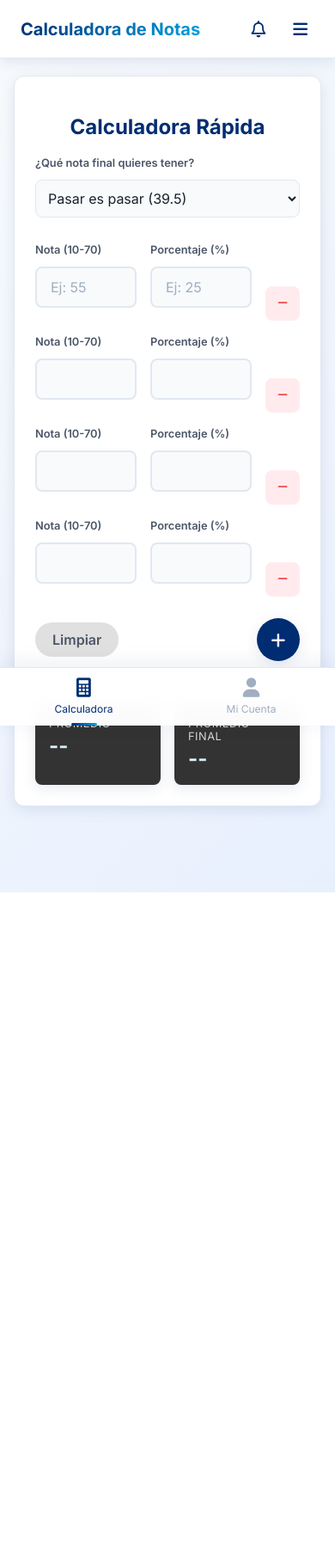
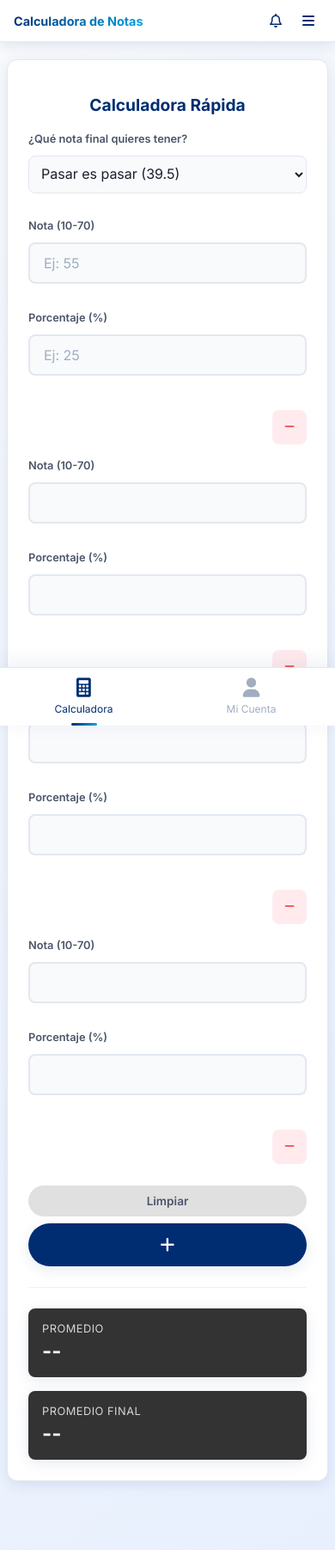
Before and after one commit to SubaruDev0/MiPromedioUSS, a Django app: page / in a window 390 px wide. Shown: the whole page at 86% size. Before the commit the page ends 1038 px from the top, so only its background shows below. Run offline with Django 4.2, Linux system fonts and the light colour scheme.

Commit message:
Fix bugs: añadir try-except, responsive mobile, editar porcentajes, validaciones mejoradas

```diff
--- a/calculadora/forms.py
+++ b/calculadora/forms.py
@@ -5,10 +5,10 @@ from django.contrib.auth.models import User
 class RegistroUsuarioForm(UserCreationForm):
     """Formulario de registro personalizado en español"""
     username = forms.CharField(
-        label='Nombre de usuario',
+        label='Nombre completo o usuario',
         max_length=150,
-        help_text='Requerido. 150 caracteres o menos. Letras, dígitos y @/./+/-/_ solamente.',
-        widget=forms.TextInput(attrs={'class': 'grade-input', 'placeholder': 'Ej: juan.perez'})
+        help_text='Puedes usar tu nombre completo o un nombre de usuario. Ejemplo: Javier Morales o javi.morales',
+        widget=forms.TextInput(attrs={'class': 'grade-input', 'placeholder': 'Ej: Javier Morales'})
     )
     password1 = forms.CharField(
         label='Contraseña',
--- a/calculadora/views.py
+++ b/calculadora/views.py
@@ -184,46 +184,50 @@ def ramo_detail(request, ramo_id):
 @login_required
 def add_course(request):
     if request.method == 'POST':
-        nombre = request.POST.get('nombre')
-        # codigo is optional now
-        codigo = request.POST.get('codigo', '')
-        anio_academico = request.POST.get('anio_academico')
-        semestre = request.POST.get('semestre')
-        asistencia = request.POST.get('asistencia', 0)
+        try:
+            nombre = request.POST.get('nombre')
+            # codigo is optional now
+            codigo = request.POST.get('codigo', '')
+            anio_academico = request.POST.get('anio_academico')
+            semestre = request.POST.get('semestre')
+            asistencia = request.POST.get('asistencia', 0)
 
-        # Crear Ramo
-        carrera = None
-        if hasattr(request.user, 'perfilusuario') and request.user.perfilusuario.carrera:
-            carrera = request.user.perfilusuario.carrera
-        else:
-            carrera, _ = Carrera.objects.get_or_create(nombre="General", codigo="GEN")
+            # Crear Ramo
+            carrera = None
+            if hasattr(request.user, 'perfilusuario') and request.user.perfilusuario.carrera:
+                carrera = request.user.perfilusuario.carrera
+            else:
+                carrera, _ = Carrera.objects.get_or_create(nombre="General", codigo="GEN")
 
-        ramo = Ramo.objects.create(
-            nombre=nombre,
-            codigo=codigo,
-            anio_academico=anio_academico,
-            semestre=semestre,
-            asistencia=asistencia,
-            usuario=request.user,
-            carrera=carrera,
-            is_historical=False
-        )
+            ramo = Ramo.objects.create(
+                nombre=nombre,
+                codigo=codigo,
+                anio_academico=anio_academico,
+                semestre=semestre,
+                asistencia=asistencia,
+                usuario=request.user,
+                carrera=carrera,
+                is_historical=False
+            )
 
-        # Crear Evaluaciones
-        eval_names = request.POST.getlist('eval_names[]')
-        eval_weights = request.POST.getlist('eval_weights[]')
-        eval_types = request.POST.getlist('eval_types[]')
+            # Crear Evaluaciones
+            eval_names = request.POST.getlist('eval_names[]')
+            eval_weights = request.POST.getlist('eval_weights[]')
+            eval_types = request.POST.getlist('eval_types[]')
 
-        for i in range(len(eval_names)):
-            if eval_names[i] and eval_weights[i]:
-                Evaluacion.objects.create(
-                    nombre=eval_names[i],
-                    tipo=eval_types[i],
-                    ponderacion=float(eval_weights[i]),
-                    ramo=ramo
-                )
+            for i in range(len(eval_names)):
+                if eval_names[i] and eval_weights[i]:
+                    Evaluacion.objects.create(
+                        nombre=eval_names[i],
+                        tipo=eval_types[i],
+                        ponderacion=float(eval_weights[i]),
+                        ramo=ramo
+                    )
 
-        return redirect('dashboard')
+            return redirect('dashboard')
+        except Exception as e:
+            print(f"Error al crear ramo: {e}")
+            return redirect('dashboard')
 
     # Pasar las opciones de año académico al template
     anio_choices = Ramo.ANIO_CHOICES
@@ -242,27 +246,41 @@ def edit_course(request, ramo_id):
     ramo = get_object_or_404(Ramo, id=ramo_id, usuario=request.user)
 
     if request.method == 'POST':
-        ramo.nombre = request.POST.get('nombre')
-        ramo.anio_academico = request.POST.get('anio_academico')
-        ramo.semestre = request.POST.get('semestre')
-        ramo.asistencia = request.POST.get('asistencia')
-        ramo.save()
+        try:
+            ramo.nombre = request.POST.get('nombre')
+            ramo.anio_academico = request.POST.get('anio_academico')
+            ramo.semestre = request.POST.get('semestre')
+            ramo.asistencia = request.POST.get('asistencia')
+            ramo.save()
 
-        # Agregar nuevas evaluaciones
-        eval_names = request.POST.getlist('eval_names[]')
-        eval_weights = request.POST.getlist('eval_weights[]')
-        eval_types = request.POST.getlist('eval_types[]')
+            # Actualizar ponderaciones de evaluaciones existentes
+            eval_ids = request.POST.getlist('eval_ids[]')
+            eval_existing_weights = request.POST.getlist('eval_existing_weights[]')
 
-        for i in range(len(eval_names)):
-            if eval_names[i] and eval_weights[i]:
-                Evaluacion.objects.create(
-                    nombre=eval_names[i],
-                    tipo=eval_types[i],
-                    ponderacion=float(eval_weights[i]),
-                    ramo=ramo
-                )
+            for i in range(len(eval_ids)):
+                if eval_ids[i] and eval_existing_weights[i]:
+                    evaluacion = Evaluacion.objects.get(id=eval_ids[i], ramo=ramo)
+                    evaluacion.ponderacion = float(eval_existing_weights[i])
+                    evaluacion.save()
 
-        return redirect('dashboard')
+            # Agregar nuevas evaluaciones
+            eval_names = request.POST.getlist('eval_names[]')
+            eval_weights = request.POST.getlist('eval_weights[]')
+            eval_types = request.POST.getlist('eval_types[]')
+
+            for i in range(len(eval_names)):
+                if eval_names[i] and eval_weights[i]:
+                    Evaluacion.objects.create(
+                        nombre=eval_names[i],
+                        tipo=eval_types[i],
+                        ponderacion=float(eval_weights[i]),
+                        ramo=ramo
+                    )
+
+            return redirect('dashboard')
+        except Exception as e:
+            print(f"Error al editar ramo: {e}")
+            return redirect('dashboard')
 
     # Calcular peso total de evaluaciones existentes
     total_peso_existente = sum(eval.ponderacion for eval in ramo.evaluaciones.all())
--- a/static/css/uss-styles.css
+++ b/static/css/uss-styles.css
@@ -697,3 +697,174 @@ input::placeholder {
     -webkit-text-fill-color: transparent;
     background-clip: text;
 }
+
+/* ========================================
+   RESPONSIVE DESIGN - MOBILE OPTIMIZATIONS
+   ======================================== */
+
+/* Tablets and smaller screens */
+@media (max-width: 768px) {
+    body {
+        padding-bottom: 80px;
+    }
+
+    .header {
+        padding: var(--spacing-sm) var(--spacing-md);
+    }
+
+    .header-title {
+        font-size: 1rem;
+    }
+
+    .header-icons {
+        font-size: 1rem;
+        gap: var(--spacing-sm);
+    }
+
+    .container {
+        padding: 0 var(--spacing-sm);
+    }
+
+    .tabs {
+        padding: 0 var(--spacing-md);
+        overflow-x: auto;
+        -webkit-overflow-scrolling: touch;
+    }
+
+    .tab {
+        margin-right: var(--spacing-md);
+        font-size: 0.9rem;
+        white-space: nowrap;
+    }
+
+    .course-header {
+        padding: var(--spacing-md);
+        flex-direction: column;
+        gap: var(--spacing-sm);
+    }
+
+    .course-title {
+        font-size: 1.1rem;
+    }
+
+    .carrera-name {
+        font-size: 0.75rem;
+        padding: 4px 10px;
+    }
+
+    .grade-row {
+        gap: var(--spacing-sm);
+        flex-wrap: wrap;
+    }
+
+    .grade-row .input-group {
+        min-width: 120px;
+    }
+
+    .btn-add-grade {
+        width: 100%;
+        font-size: 0.85rem;
+        padding: 10px;
+    }
+
+    .results-container {
+        flex-direction: column;
+        gap: var(--spacing-sm);
+    }
+
+    .result-box {
+        padding: var(--spacing-md);
+    }
+
+    .result-value {
+        font-size: 1.5rem;
+    }
+
+    .calculator-card {
+        padding: var(--spacing-md);
+        margin: var(--spacing-sm);
+    }
+
+    .grade-input, .weight-input {
+        font-size: 0.9rem;
+        padding: 10px;
+    }
+
+    .btn-primary, .btn-secondary {
+        font-size: 0.85rem;
+        padding: 10px 16px;
+    }
+
+    .btn-remove {
+        width: 35px;
+        height: 35px;
+    }
+
+    .actions-row {
+        flex-direction: column;
+        gap: var(--spacing-sm);
+    }
+
+    .actions-row button {
+        width: 100%;
+    }
+}
+
+/* Mobile phones */
+@media (max-width: 480px) {
+    .header-title {
+        font-size: 0.9rem;
+    }
+
+    .course-title {
+        font-size: 1rem;
+    }
+
+    .carrera-name {
+        font-size: 0.7rem;
+        padding: 3px 8px;
+        max-width: 200px;
+        overflow: hidden;
+        text-overflow: ellipsis;
+    }
+
+    .grade-row {
+        flex-direction: column;
+        align-items: stretch;
+    }
+
+    .grade-row .input-group {
+        width: 100%;
+    }
+
+    .btn-remove {
+        width: 100%;
+        height: 35px;
+        margin-top: var(--spacing-sm);
+    }
+
+    .result-label {
+        font-size: 0.75rem;
+    }
+
+    .result-value {
+        font-size: 1.3rem;
+    }
+
+    .tabs {
+        padding: 0 var(--spacing-sm);
+    }
+
+    .tab {
+        margin-right: var(--spacing-sm);
+        font-size: 0.85rem;
+    }
+
+    .calculator-card h2 {
+        font-size: 1.2rem;
+    }
+
+    .input-group label {
+        font-size: 0.85rem;
+    }
+}
--- a/templates/calculadora/edit_course.html
+++ b/templates/calculadora/edit_course.html
@@ -41,14 +41,14 @@
             </h3>
             <div style="margin-bottom: 20px;">
                 {% for eval in ramo.evaluaciones.all %}
-                <div class="grade-row" style="opacity: 0.7;" id="eval-{{ eval.id }}">
+                <div class="grade-row" id="eval-{{ eval.id }}">
                     <div class="input-group" style="flex: 2;">
                         <input type="text" class="grade-input" value="{{ eval.nombre }}" readonly
                             style="background: #f0f0f0;">
                     </div>
                     <div class="input-group" style="flex: 1;">
-                        <input type="text" class="weight-input" value="{{ eval.ponderacion|floatformat:0 }}%" readonly
-                            style="background: #f0f0f0;">
+                        <input type="hidden" name="eval_ids[]" value="{{ eval.id }}">
+                        <input type="number" name="eval_existing_weights[]" class="weight-input" value="{{ eval.ponderacion|floatformat:0 }}" min="0" max="100" step="0.1" onchange="updatePesoDisponible()">
                     </div>
                     <button type="button" class="btn-remove" onclick="deleteEvaluacionFromEdit({{ eval.id }})">
                         <i class="fas fa-trash"></i>
--- a/templates/calculadora/guest_calculator.html
+++ b/templates/calculadora/guest_calculator.html
@@ -346,18 +346,33 @@
             let grade = parseFloat(gradeInput.value);
             let weight = parseFloat(weightInput.value);
 
-            // Enforce limits immediately on input
+            // VALIDACIONES MEJORADAS
+            // Validar notas (10-70)
             if (gradeInput.value !== '') {
-                if (grade > 70) { grade = 70; gradeInput.value = 70; }
-                if (grade < 10 && gradeInput.value.length >= 2) { grade = 10; gradeInput.value = 10; } // Only clamp min if 2 digits typed to allow typing '1' then '0'
+                if (grade > 70) {
+                    grade = 70;
+                    gradeInput.value = 70;
+                }
+                // Solo aplicar mínimo si el usuario ha terminado de escribir
+                if (grade < 10 && gradeInput.value.length >= 2) {
+                    grade = 10;
+                    gradeInput.value = 10;
+                }
             }
 
+            // Validar porcentajes (0-100)
             if (weightInput.value !== '') {
-                if (weight > 100) { weight = 100; weightInput.value = 100; }
-                if (weight < 0) { weight = 0; weightInput.value = 0; }
+                if (weight > 100) {
+                    weight = 100;
+                    weightInput.value = 100;
+                }
+                if (weight < 0) {
+                    weight = 0;
+                    weightInput.value = 0;
+                }
             }
 
-            if (!isNaN(grade) && !isNaN(weight)) {
+            if (!isNaN(grade) && !isNaN(weight) && grade >= 10 && weight > 0) {
                 grades.push({ grade, weight });
                 totalWeightedScore += grade * (weight / 100);
                 totalWeight += weight;
@@ -388,9 +403,16 @@
             const repeteGradeInput = document.getElementById('repete-grade');
             let repeteGrade = parseFloat(repeteGradeInput.value);
 
+            // VALIDAR NOTA DE REPETE (10-70)
             if (repeteGradeInput.value !== '') {
-                if (repeteGrade > 70) { repeteGrade = 70; repeteGradeInput.value = 70; }
-                if (repeteGrade < 10 && repeteGradeInput.value.length >= 2) { repeteGrade = 10; repeteGradeInput.value = 10; }
+                if (repeteGrade > 70) {
+                    repeteGrade = 70;
+                    repeteGradeInput.value = 70;
+                }
+                if (repeteGrade < 10 && repeteGradeInput.value.length >= 2) {
+                    repeteGrade = 10;
+                    repeteGradeInput.value = 10;
+                }
             }
 
             const repeteMode = document.getElementById('repete-mode').value;
```
